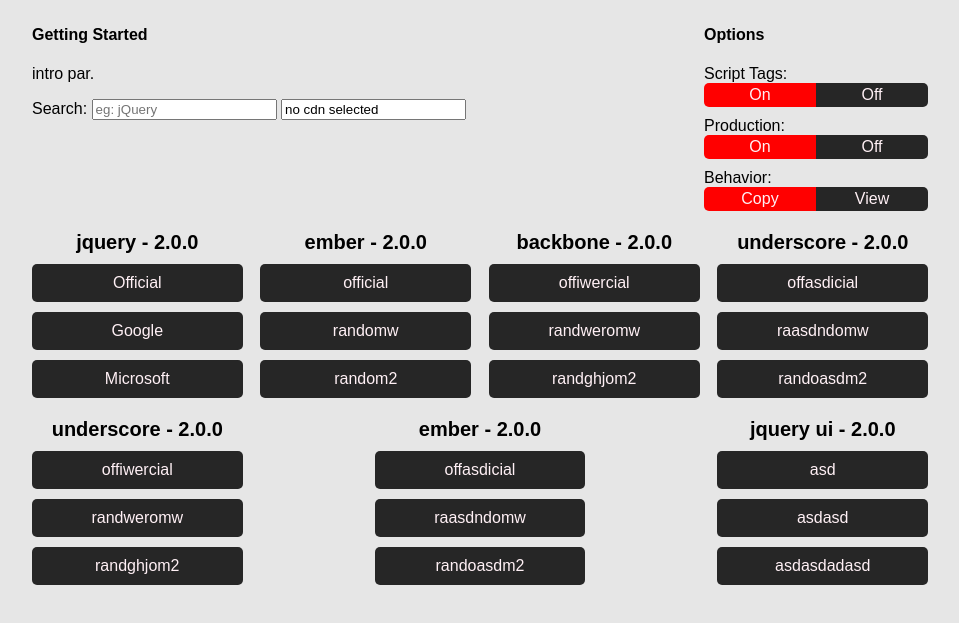
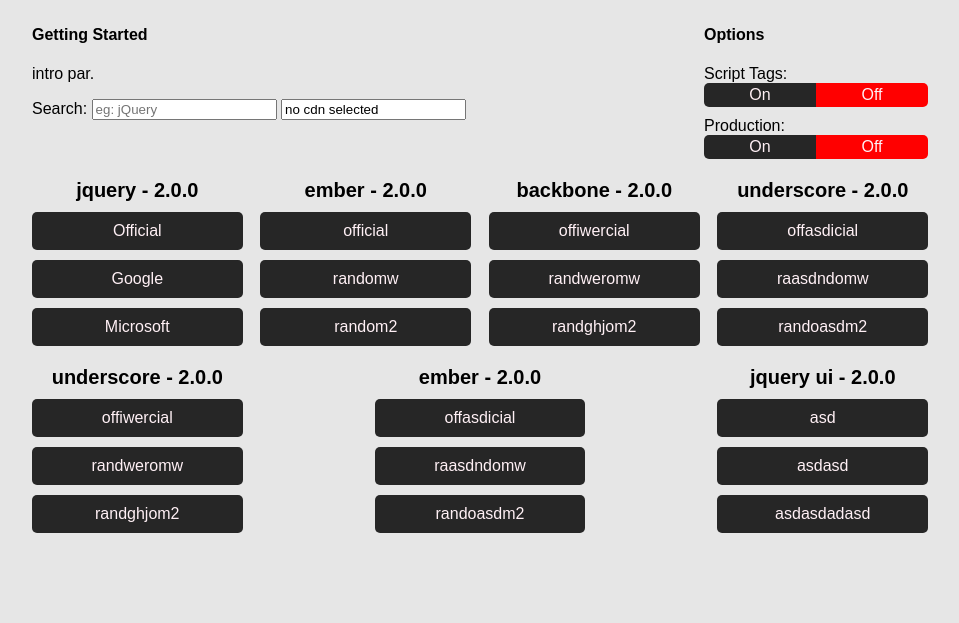
Before and after one commit to alexdmejias/cdnatives, a website: page index.html in a window 1280 px wide. Shown: the part 73-696 px from the top of the page, without its empty margins (160-1119 px from the left). Drawn offline with Linux system fonts and the light colour scheme.

Commit message:
buttons now toggle class and model

```diff
--- a/index.html
+++ b/index.html
@@ -31,18 +31,13 @@
 			<h4>Options</h4>
 			<div data-option="tags" class="clearfix">
 				<span>Script Tags:</span>
-				<a href="" class="button-small active">On</a>
-				<a href="" class="button-small">Off</a>
+				<a href="#" class="button-small" ng-class="{active: optionTags}" ng-click="toggleOption('optionTags')">On</a>
+				<a href="#" class="button-small" ng-class="{active: !optionTags}" ng-click="toggleOption('optionTags')">Off</a>
 			</div>
 			<div data-option="tags" class="clearfix">
 				<span>Production:</span>
-				<a href="" class="button-small active">On</a>
-				<a href="" class="button-small">Off</a>
-			</div>
-			<div data-option="tags" class="clearfix">
-				<span>Behavior:</span>
-				<a href="" class="button-small active">Copy</a>
-				<a href="" class="button-small">View</a>
+				<a href="#" class="button-small" ng-class="{active: optionProd}" ng-click="toggleOption('optionProd')">On</a>
+				<a href="#" class="button-small" ng-class="{active: !optionProd}" ng-click="toggleOption('optionProd')">Off</a>
 			</div>
 		</div>
 	</div>
@@ -56,9 +51,6 @@
 			</div>
 		</div>
 	</div>
-<!-- 	<footer>
-			this will be the footer
-	</footer> -->
 	<script src="/bower_components/angular/angular.min.js"></script>
 
 	<script src="/js/script.js"></script>
--- a/js/script.js
+++ b/js/script.js
@@ -6,9 +6,19 @@
     })
 
     $scope.toCopy = 'no cdn selected';
+    $scope.optionTags = false;
+    $scope.optionProd = false;
 
     $scope.sendToInput = function(w) {
         $scope.toCopy = w;
+    }
+
+    $scope.toggleOption = function(option) {
+        if($scope[option] == true) {
+            $scope[option] = false;
+        } else {
+            $scope[option] = true;
+        }
     }
 
 });
```
